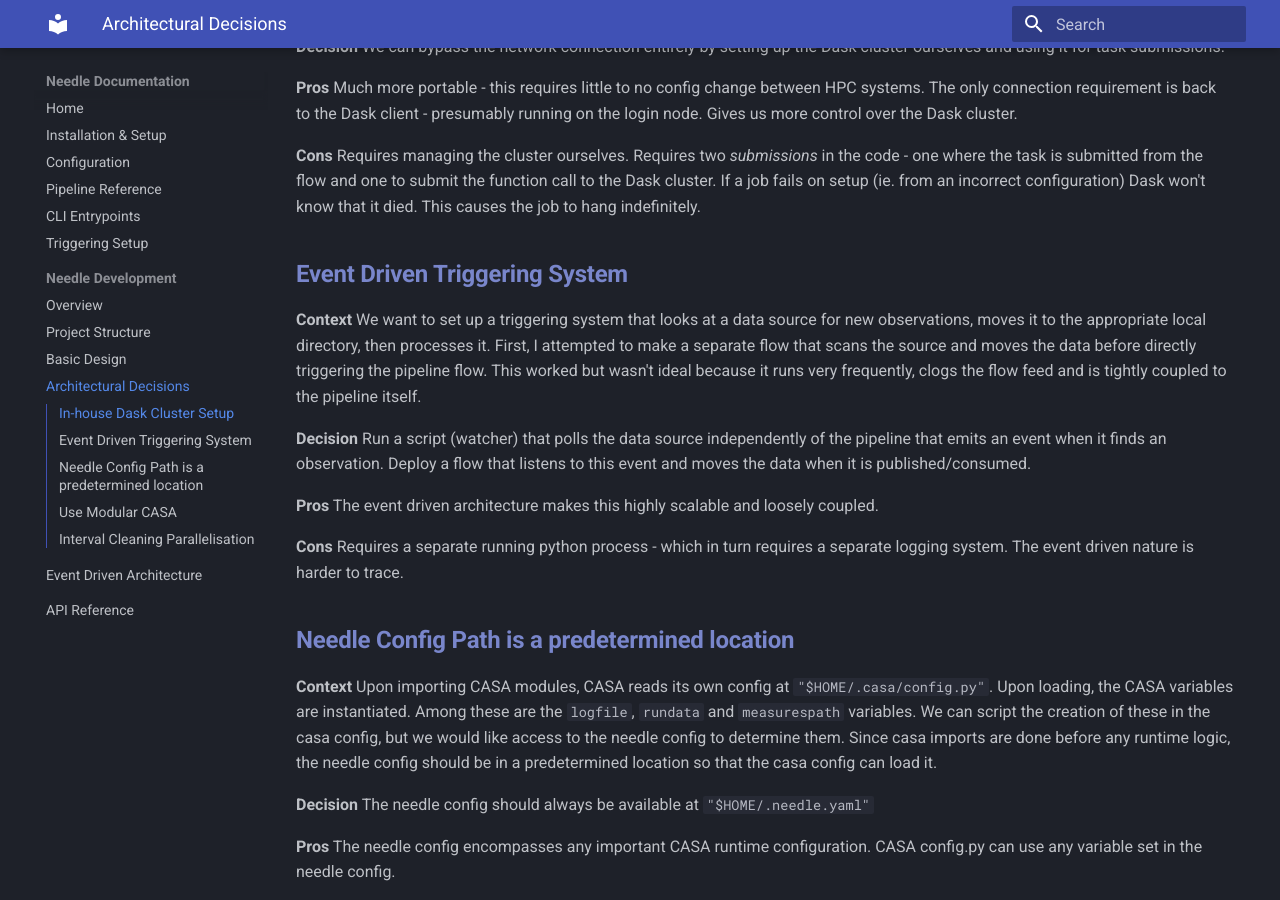
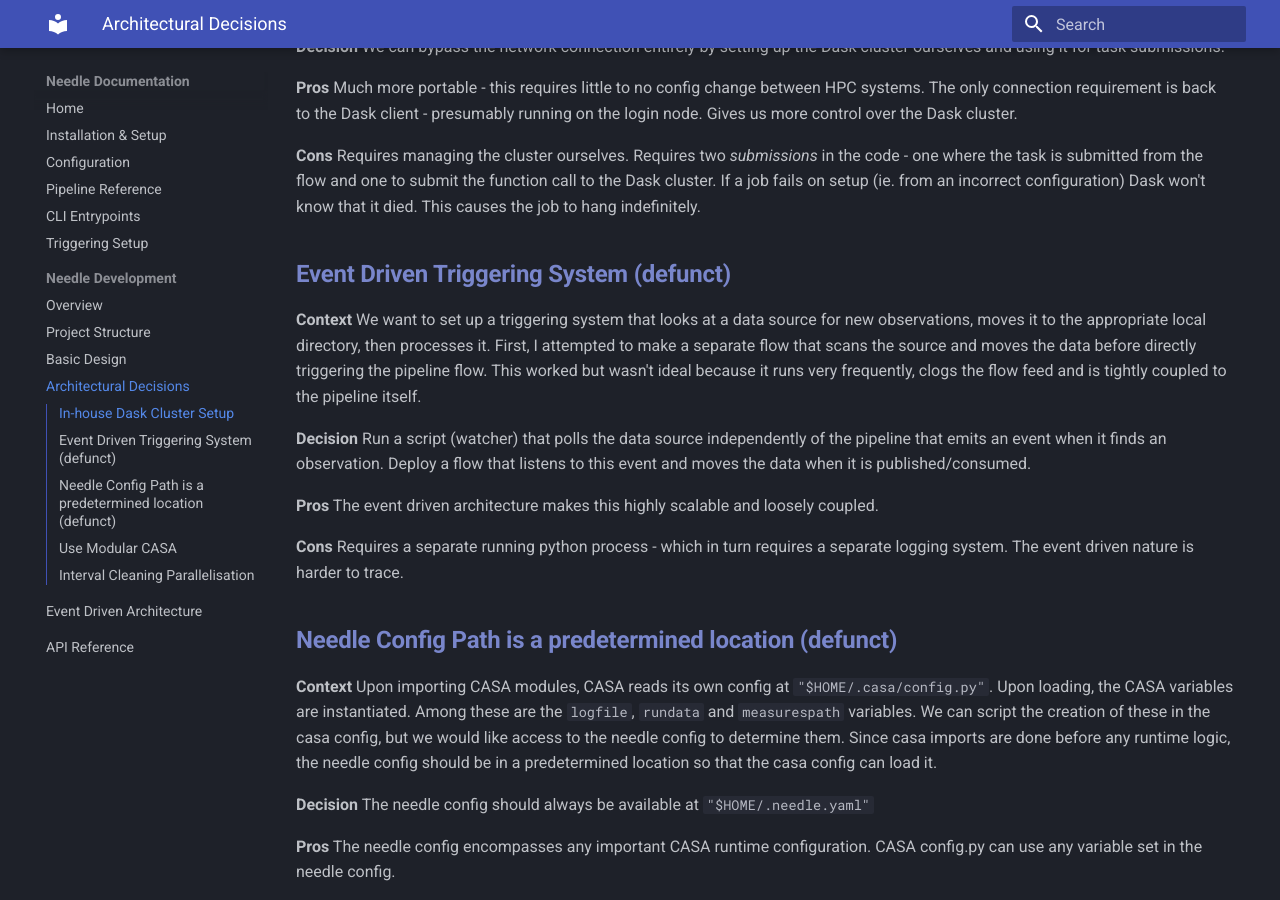
Before and after one commit to ADACS-Australia/RChhetri-2026A, an MkDocs documentation site: the page built from docs/needle_development/adr.md, in a window 1280 px wide and 900 px high, scrolled down 461 px. Built offline with MkDocs 1.6.1 and Material for MkDocs 9.7.7, drawn with Linux system fonts in a browser that asks for light colours.

Commit message:
docs cleanup

```diff
--- a/docs/needle_development/adr.md
+++ b/docs/needle_development/adr.md
@@ -24,7 +24,7 @@ Requires managing the cluster ourselves.
 Requires two _submissions_ in the code - one where the task is submitted from the flow and one to submit the function call to the Dask cluster.
 If a job fails on setup (ie. from an incorrect configuration) Dask won't know that it died. This causes the job to hang indefinitely.
 
-## Event Driven Triggering System
+## Event Driven Triggering System (defunct)
 
 **Context**
 We want to set up a triggering system that looks at a data source for new observations, moves it to the appropriate local directory, then processes it.
@@ -41,7 +41,7 @@ The event driven architecture makes this highly scalable and loosely coupled.
 Requires a separate running python process - which in turn requires a separate logging system.
 The event driven nature is harder to trace.
 
-## Needle Config Path is a predetermined location
+## Needle Config Path is a predetermined location (defunct)
 
 **Context**
 Upon importing CASA modules, CASA reads its own config at `"$HOME/.casa/config.py"`.
```
Also changed, not shown: docs/needle_development/event_driven_architecture.md (deleted, +0 -25 lines), docs/triggering_setup.md (deleted, +0 -11 lines).
